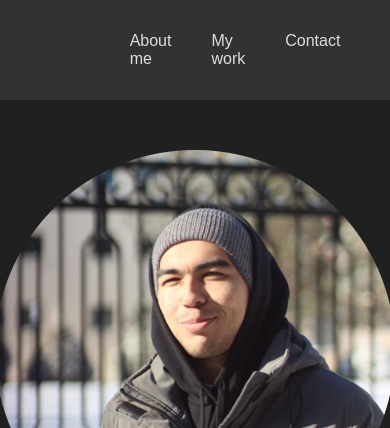
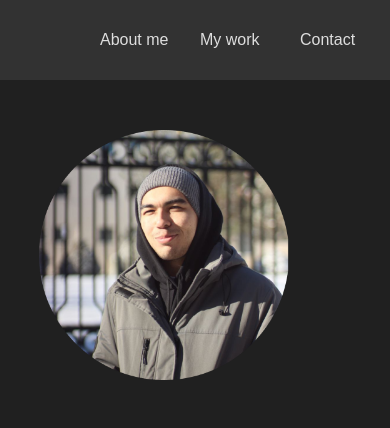
Before and after one commit to k-erbol/portfolio, a plain HTML site: page index.html in a window 390 px wide. Shown: the top 428 px of the page. Drawn offline with Linux system fonts and the light colour scheme.

Commit message:
Update style.css

```diff
--- a/css/style.css
+++ b/css/style.css
@@ -14,24 +14,24 @@ header{
     display: flex;
     background-color: #323232;
     height: 80px;
-    justify-content: center;
+    justify-content: flex-end;
     align-items: center;
-    padding: 50px;
 }
 .header-liset{
     display: flex;
-    justify-content: s;
+    padding: 50px;
 }
 .headr-rwapper{
-    max-width: ;width: 1200px;
-    margin: 0 auto;
+    max-width: 1200px;
     display: flex;
     justify-content: flex-end;
 
 }
+
 .header-item{
+  width: 70px;
     list-style: none;
-    margin-left: 40px;
+    margin-left: 30px;
 }
 
 .header-item a{
@@ -52,6 +52,10 @@ header{
     justify-content: center;
     flex-wrap: wrap-reverse;
     align-items: center;
+}
+.hero-imagew{
+  display: flex;
+  justify-content: center;
 }
 .info{
     text-align: center;
@@ -77,6 +81,7 @@ header{
     margin-top: 30px;
     font-size: 24px;
 }
+
 
 .earnings{
     display: flex;
@@ -244,7 +249,12 @@ header{
     font-size: 40px;
 
 }
-
+.header-liset{
+  padding: 20px;
+}
+.hero-image{
+  width: 80%;
+}
 
 .earninng_img{
   margin: 0 auto;
```
